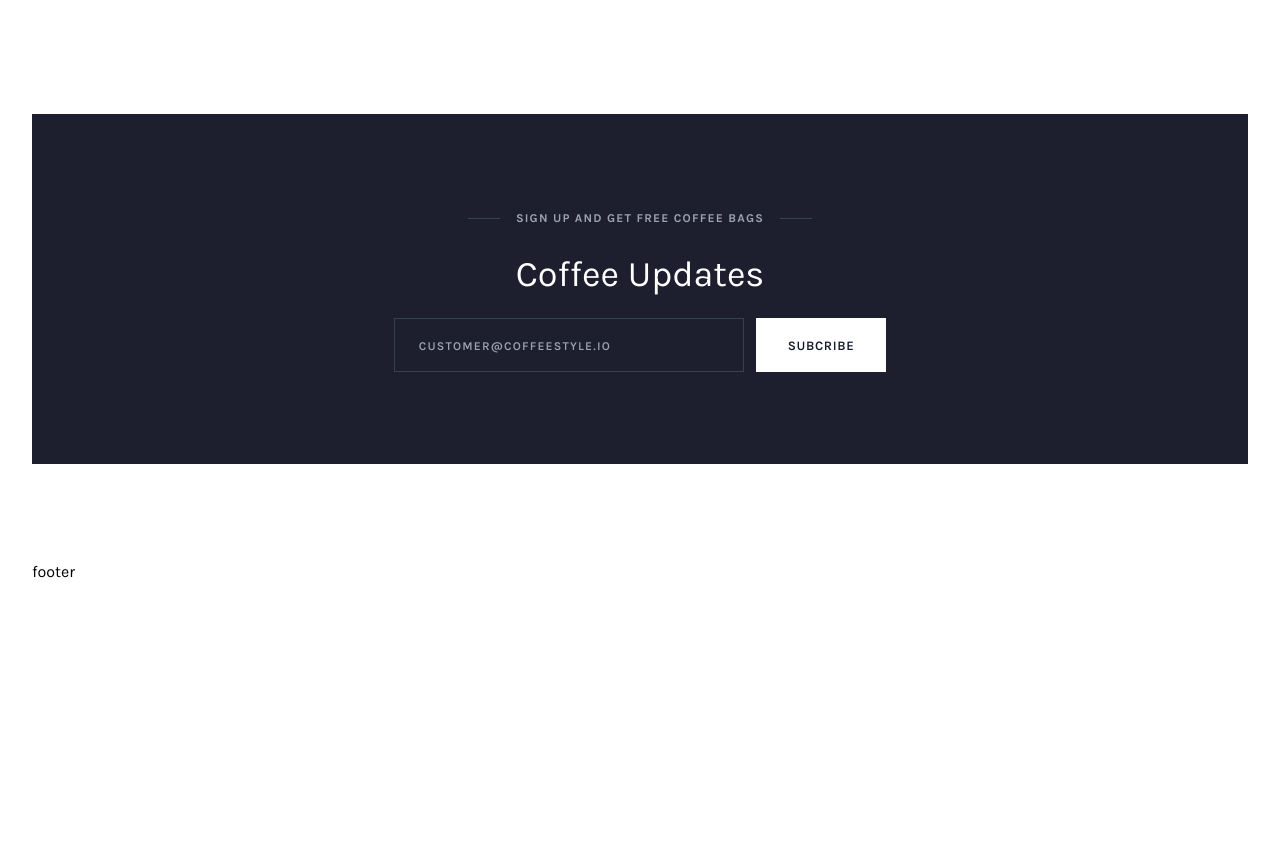
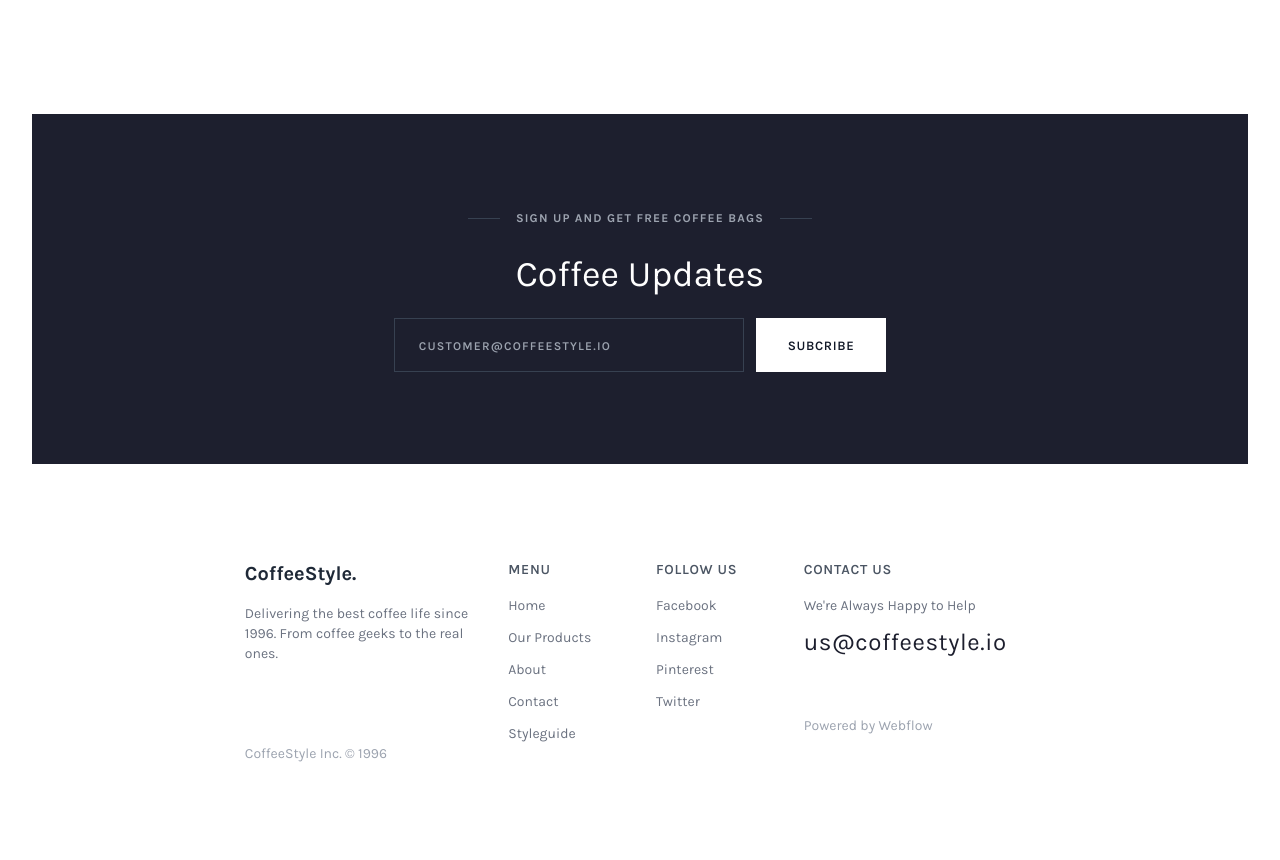
Before and after one commit to tanhoang0710/learn-tailwindcss, a website: page public/index.html in a window 1280 px wide. Shown: the part 5468-6328 px from the top of the page. Before the commit the page ends 6052 px from the top, so only its background shows below. Drawn offline with nearby package versions, Linux system fonts and the light colour scheme; files that its build step writes are made by us from their sources.

Commit message:
add footer

```diff
--- a/public/index.html
+++ b/public/index.html
@@ -784,7 +784,114 @@
 					</div>
 				</main>
 
-				<footer>footer</footer>
+				<footer
+					class="w-[95%] xl:w-[65%] mx-auto pb-24 text-sm text-gray-500"
+				>
+					<div
+						class="flex gap-8 flex-col md:flex-row text-center md:text-left"
+					>
+						<div class="basis-1/3">
+							<div class="font-bold text-xl mb-4 text-gray-800">
+								CoffeeStyle.
+							</div>
+							<div class="mb-8 md:mb-20">
+								Delivering the best coffee life since 1996. From
+								coffee geeks to the real ones.
+							</div>
+							<div class="text-gray-400 hover:text-coffee-400">
+								CoffeeStyle Inc. © 1996
+							</div>
+						</div>
+						<div class="basis-1/6">
+							<div
+								class="uppercase tracking-wider font-semibold text-gray-600 mb-4"
+							>
+								Menu
+							</div>
+							<div class="flex flex-col gap-3">
+								<div class="">
+									<a href="#" class="hover:text-coffee-400"
+										>Home</a
+									>
+								</div>
+								<div class="">
+									<a href="#" class="hover:text-coffee-400"
+										>Our Products</a
+									>
+								</div>
+								<div class="">
+									<a href="#" class="hover:text-coffee-400"
+										>About</a
+									>
+								</div>
+								<div class="">
+									<a href="#" class="hover:text-coffee-400"
+										>Contact</a
+									>
+								</div>
+								<div class="">
+									<a href="#" class="hover:text-coffee-400"
+										>Styleguide</a
+									>
+								</div>
+							</div>
+						</div>
+						<div class="basis-1/6">
+							<div
+								class="uppercase tracking-wider font-semibold text-gray-600 mb-4"
+							>
+								Follow us
+							</div>
+							<div class="flex flex-col gap-3">
+								<div class="">
+									<a href="#" class="hover:text-coffee-400"
+										>Facebook</a
+									>
+								</div>
+								<div class="">
+									<a href="#" class="hover:text-coffee-400"
+										>Instagram</a
+									>
+								</div>
+								<div class="">
+									<a href="#" class="hover:text-coffee-400"
+										>Pinterest</a
+									>
+								</div>
+								<div class="">
+									<a href="#" class="hover:text-coffee-400"
+										>Twitter</a
+									>
+								</div>
+							</div>
+						</div>
+						<div class="basis-2/6">
+							<div
+								class="uppercase tracking-wider font-semibold text-gray-600 mb-4"
+							>
+								Contact us
+							</div>
+							<div class="md:mb-4 mb-8">
+								We're Always Happy to Help
+							</div>
+							<div
+								class="mb-16 text-[24px] hover:text-coffee-400 text-[#1d1f2e] tracking-wide"
+							>
+								<a href="mailto:us@coffeestyle.io"
+									>us@coffeestyle.io</a
+								>
+							</div>
+							<div class="">
+								<a
+									href="#"
+									class="text-gray-400 hover:text-coffee-400"
+									target="_blank"
+									>Powered by Webflow</a
+								>
+							</div>
+						</div>
+					</div>
+				</footer>
 			</div>
 		</div>
 	</body>
```
